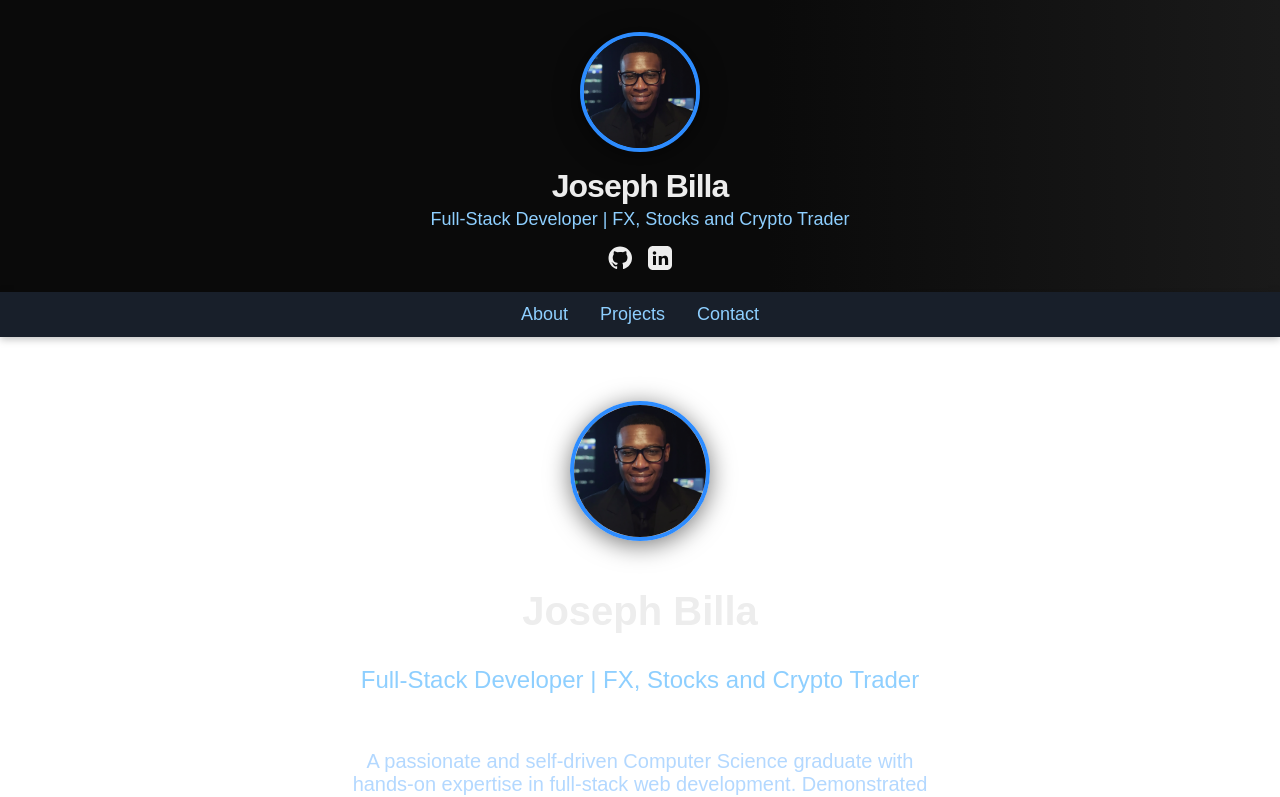
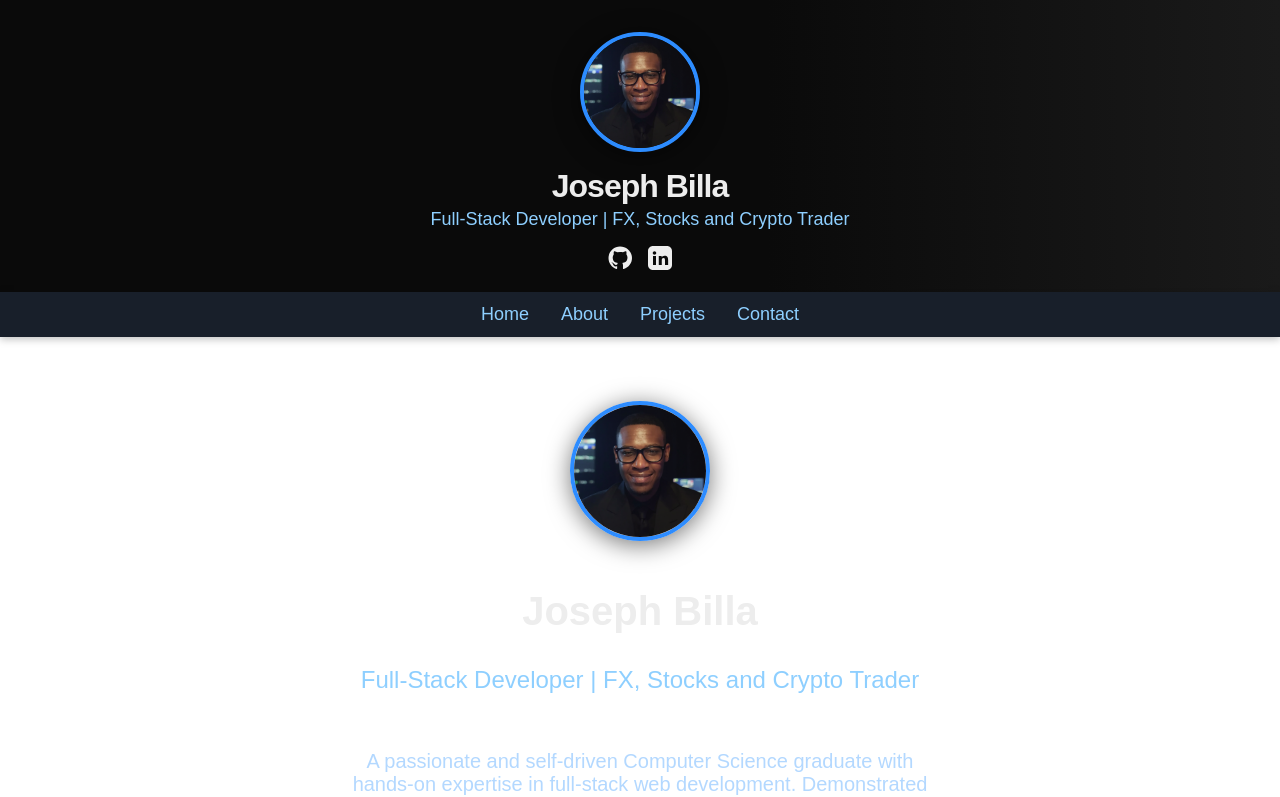
Before and after one commit to Joe-Bills/my-portfolio, a Next.js app: page / in a window 1280 px wide. Shown: the top 797 px of the page. Built offline with nearby package versions, Linux system fonts and the light colour scheme.

Commit message:
Restore Home Button in navigation

```diff
--- a/src/app/layout.tsx
+++ b/src/app/layout.tsx
@@ -58,6 +58,7 @@ export default function RootLayout({
           marginBottom: 32
         }}>
           <ul style={{ display: 'flex', gap: 32, listStyle: 'none', margin: 0, padding: '12px 0', justifyContent: 'center', fontSize: 18, fontWeight: 500 }}>
+            <li><a href="/" style={{ color: 'inherit' }}>Home</a></li>
             <li><a href="/about" style={{ color: 'inherit' }}>About</a></li>
             <li><a href="/projects" style={{ color: 'inherit' }}>Projects</a></li>
             <li><a href="/contact" style={{ color: 'inherit' }}>Contact</a></li>
```
